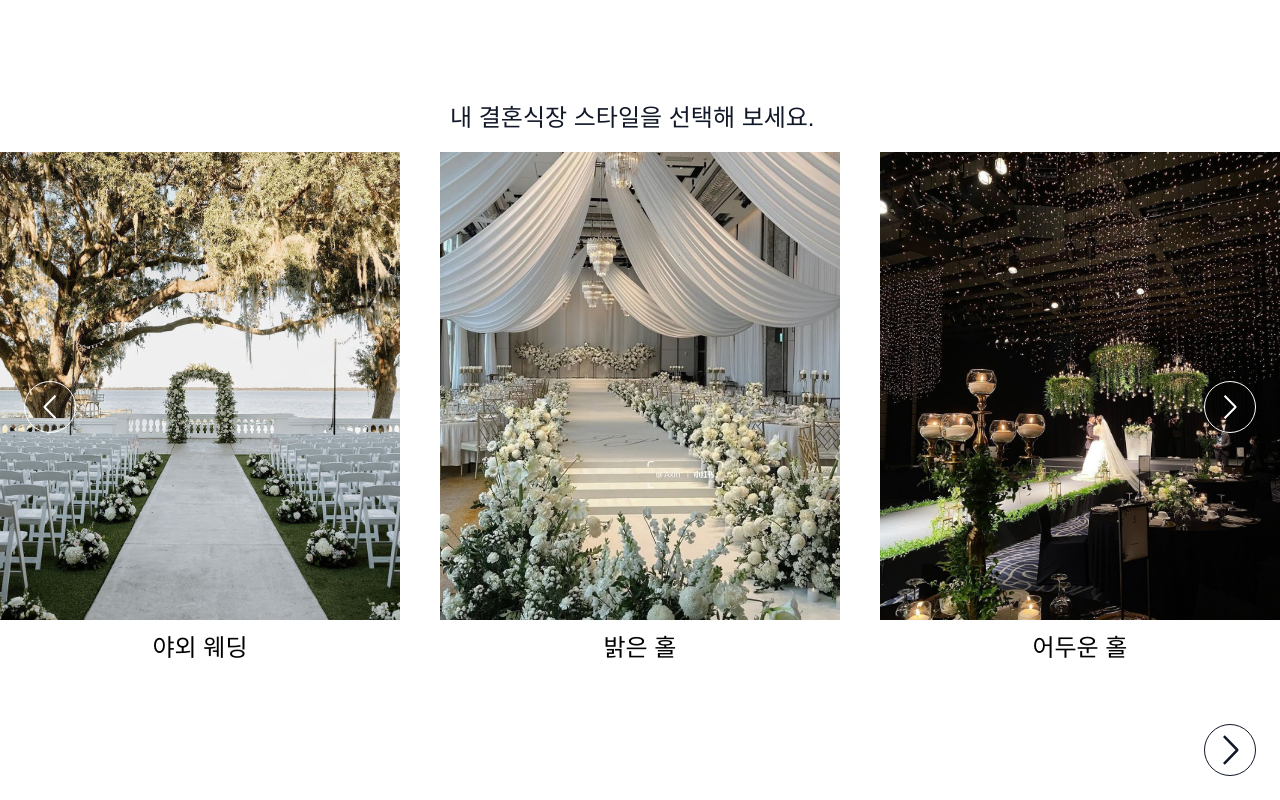
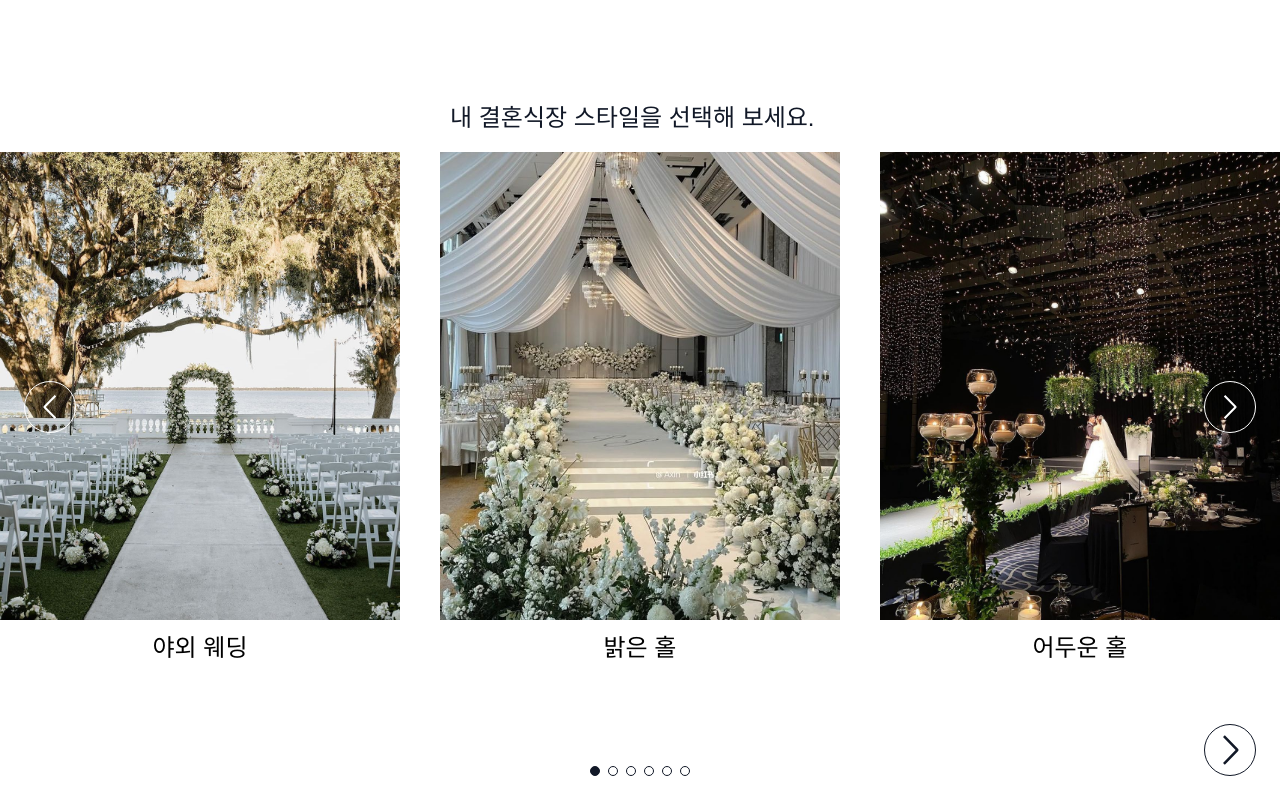
Before and after one commit to MARRYDRESS/MARRID_FRONT, a Next.js app: page /avatarSetting/selectHall in a window 1280 px wide. Built offline with nearby package versions, Linux system fonts and the light colour scheme; a web font is replaced by a local one.

Commit message:
fix :: 코드래빗 pr리뷰 반영

```diff
--- a/src/app/layout.tsx
+++ b/src/app/layout.tsx
@@ -30,7 +30,7 @@ export default function RootLayout({
       className={`${geistSans.variable} ${geistMono.variable} h-full antialiased`}
     >
       <body className="min-h-full flex flex-col">
-        <StyledComponentsRegistry>{children}</StyledComponentsRegistry>
+        <StyledComponentsRegistry><GlobalStyle />{children}</StyledComponentsRegistry>
       </body>
     </html>
   );
--- a/src/components/common/selectComponent.tsx
+++ b/src/components/common/selectComponent.tsx
@@ -397,7 +397,7 @@ const Dot = styled.span<{ $active: boolean }>`
 const DotsRowHall = styled.div`
   position: absolute;
   left: 50%;
-  top: 948px;
+  bottom: clamp(20px, 3vh, 40px);
   transform: translateX(-50%);
   display: flex;
   align-items: center;
```
